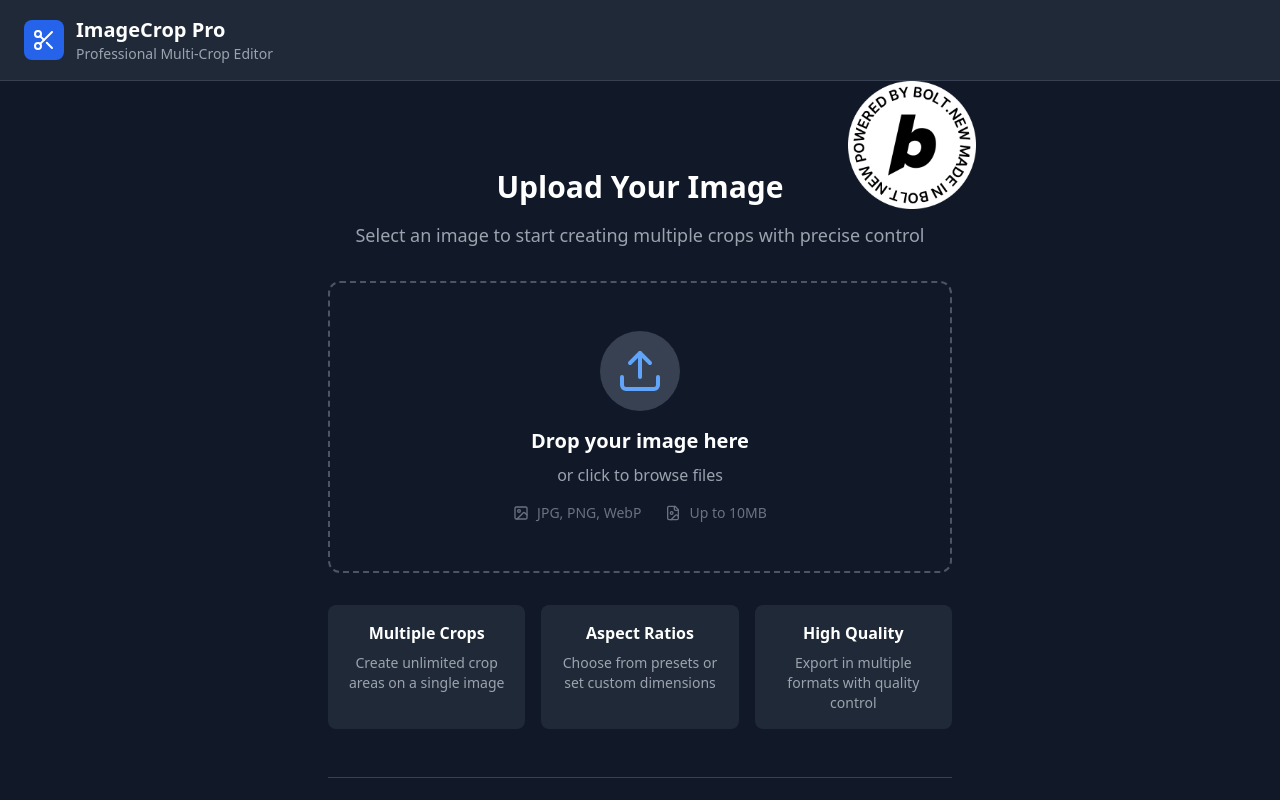
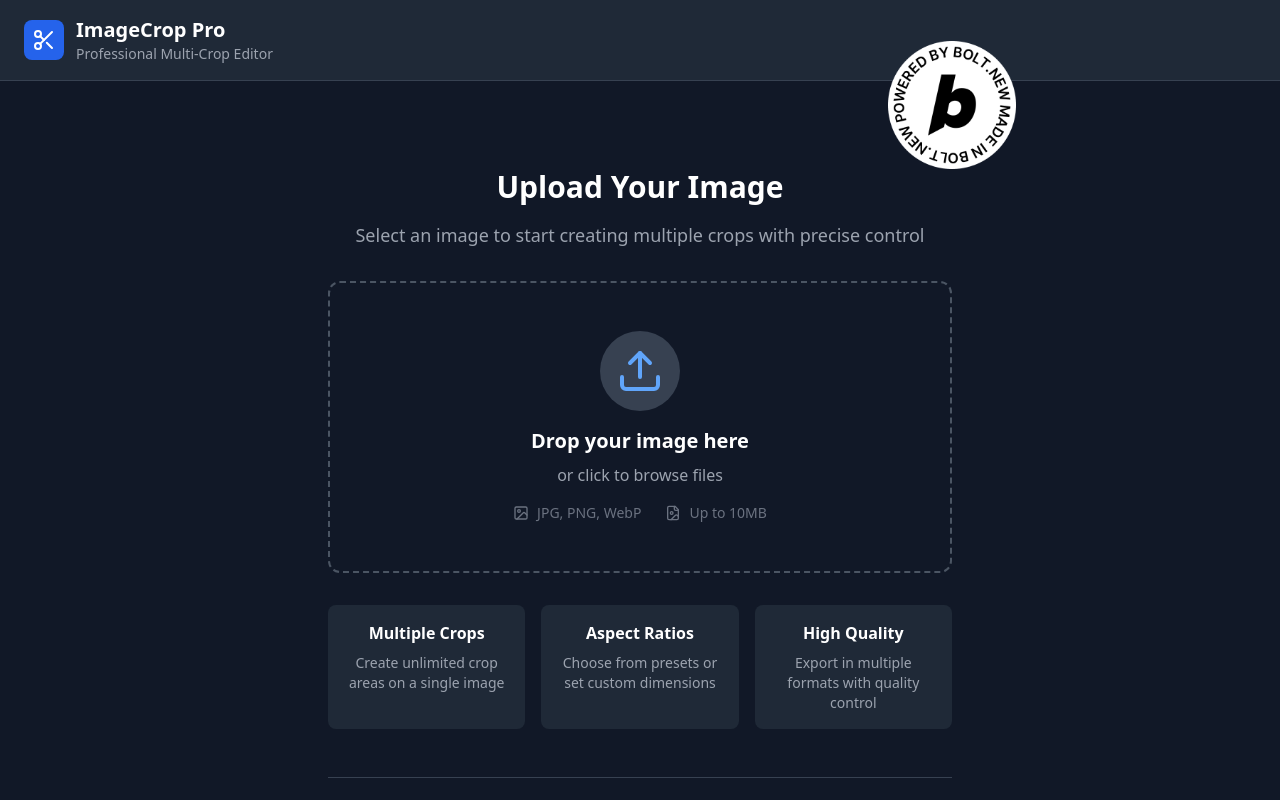
Before and after one commit to Adithyamaurya/ImageCrop_Pro, a React (Vite) app: page / in a window 1280 px wide. Shown: the top 800 px of the page. Built offline with nearby package versions, Linux system fonts and the light colour scheme.

Commit message:
Adjust Bolt.new Logo Position

```diff
--- a/src/components/ImageUploader.tsx
+++ b/src/components/ImageUploader.tsx
@@ -61,8 +61,8 @@ export const ImageUploader: React.FC<ImageUploaderProps> = ({ onImageSelect }) =
 
   return (
     <div className="w-full max-w-2xl mx-auto p-6 flex flex-col min-h-[calc(100vh-160px)] relative">
-      {/* Bolt.new Logo - Top Right */}
-      <div className="absolute top-0 right-0 z-10">
+      {/* Bolt.new Logo - Top Right with improved positioning */}
+      <div className="absolute -top-4 -right-4 sm:-top-6 sm:-right-6 md:-top-8 md:-right-8 lg:-top-10 lg:-right-10 z-20">
         <a
           href="https://bolt.new"
           target="_blank"
```
